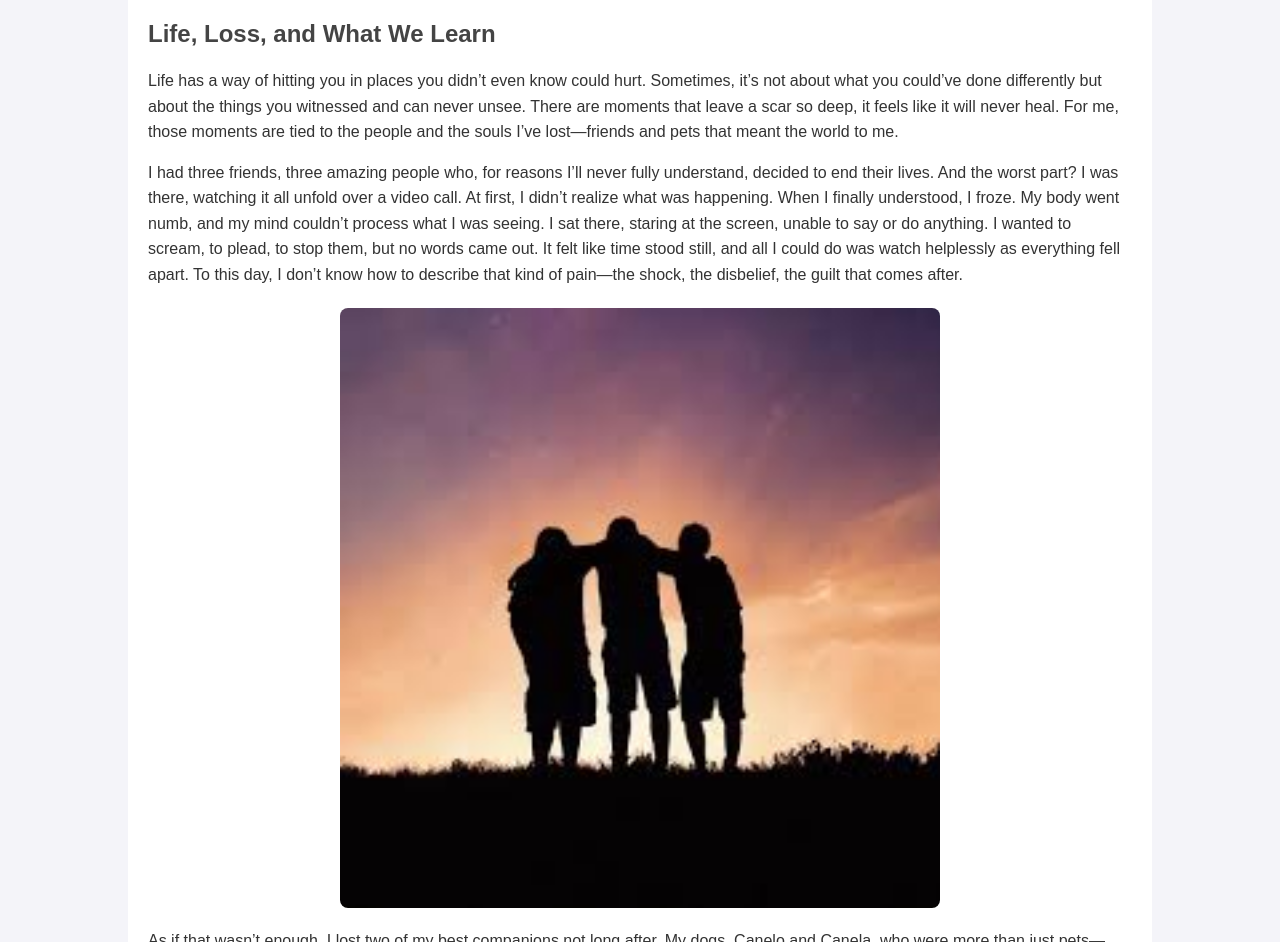
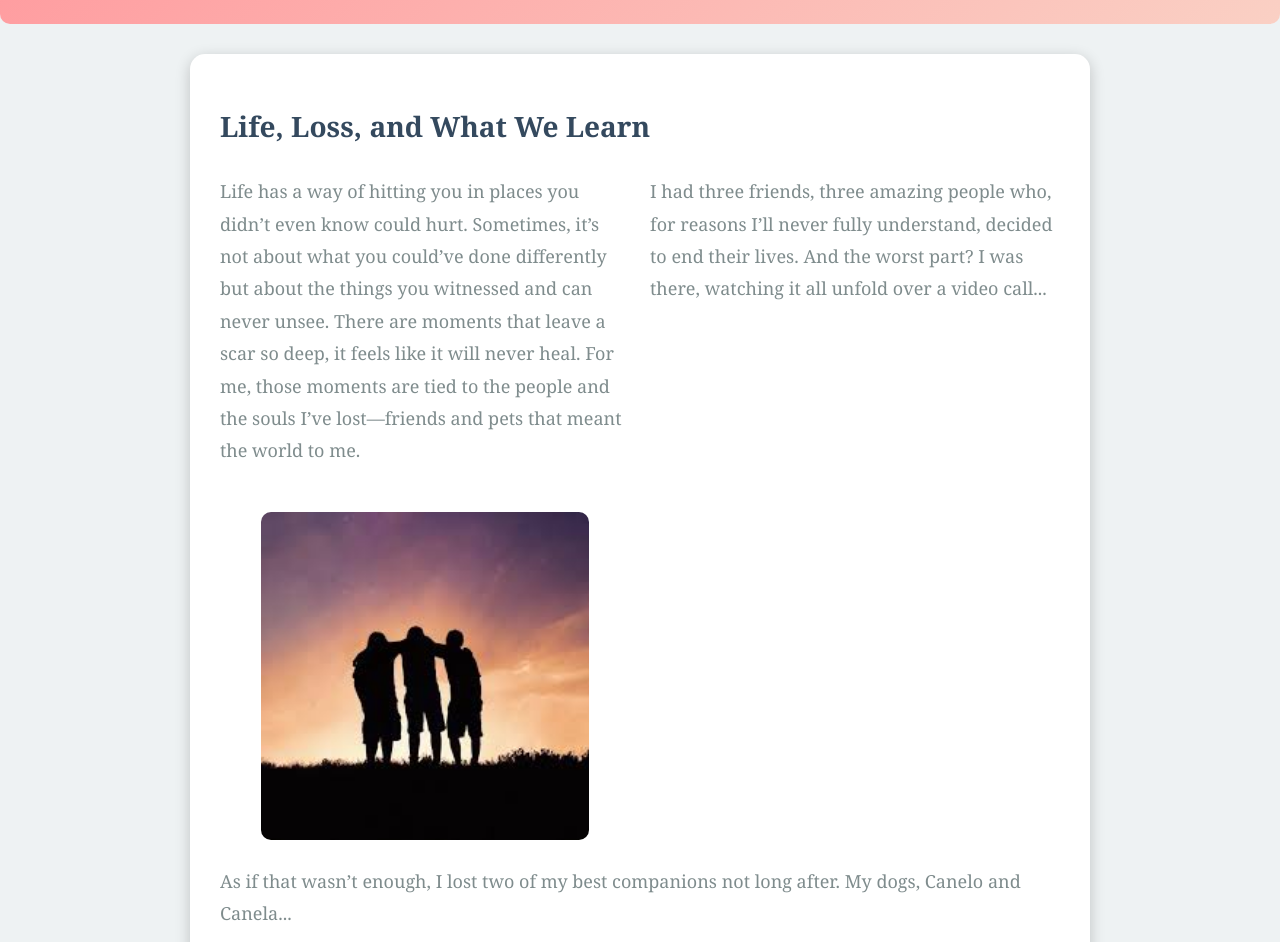
Before and after one commit to ZeroChikis/blog, a plain HTML site: page index.html in a window 1280 px wide. Shown: the part 97-1039 px from the top of the page. Drawn offline with Linux system fonts and the light colour scheme.

Commit message:
index.html

```diff
--- a/index.html
+++ b/index.html
@@ -6,65 +6,91 @@
     <title>Reflections on Loss</title>
     <style>
         body {
-            font-family: Arial, sans-serif;
-            background-color: #f4f4f9;
-            color: #333;
+            font-family: 'Georgia', serif;
+            background-color: #eef2f3;
+            color: #2c3e50;
             margin: 0;
             padding: 0;
         }
+
         .container {
-            width: 80%;
-            margin: auto;
-            overflow: hidden;
+            max-width: 900px;
+            margin: 30px auto;
+            padding: 0 20px;
         }
+
         header {
-            background: #333;
+            background: linear-gradient(135deg, #ff9a9e, #fad0c4);
             color: #fff;
-            padding: 10px 0;
             text-align: center;
+            padding: 40px 20px;
+            border-radius: 10px;
         }
+
         header h1 {
+            font-family: 'Verdana', sans-serif;
+            font-size: 36px;
             margin: 0;
+            text-shadow: 2px 2px 4px rgba(0, 0, 0, 0.3);
         }
+
         article {
-            background: white;
-            padding: 20px;
+            background: #fff;
+            padding: 30px;
             margin-top: 20px;
-            border-radius: 8px;
-            box-shadow: 0 0 10px rgba(0, 0, 0, 0.1);
+            border-radius: 15px;
+            box-shadow: 0 4px 15px rgba(0, 0, 0, 0.2);
         }
+
         h2 {
-            font-size: 24px;
-            color: #444;
+            font-size: 28px;
+            color: #34495e;
+            margin-bottom: 15px;
         }
+
         p {
-            font-size: 16px;
-            line-height: 1.6;
+            font-size: 18px;
+            line-height: 1.8;
+            color: #7f8c8d;
             margin: 15px 0;
         }
-        footer {
-            text-align: center;
-            padding: 10px 0;
-            background: #333;
-            color: #fff;
+
+        .highlight {
+            font-style: italic;
+            color: #c0392b;
             margin-top: 20px;
         }
-        .content {
-            margin-top: 20px;
+
+        footer {
+            background: #2c3e50;
+            color: #bdc3c7;
+            text-align: center;
+            padding: 20px 0;
+            margin-top: 30px;
+            border-radius: 10px;
         }
-        .highlight {
-            font-weight: bold;
-            color: #555;
-        }
-        /* Estilo para las imágenes */
+
         img {
             width: 100%;
-            max-width: 600px;
+            max-width: 100%;
+            border-radius: 10px;
             margin: 20px 0;
-            border-radius: 8px;
-            display: block;
-            margin-left: auto;
-            margin-right: auto;
+        }
+
+        .content {
+            display: grid;
+            gap: 20px;
+        }
+
+        @media screen and (min-width: 768px) {
+            .content {
+                grid-template-columns: 1fr 1fr;
+            }
+
+            img {
+                max-width: 80%;
+                margin: 10px auto;
+            }
         }
     </style>
 </head>
@@ -78,27 +104,25 @@
             <h2>Life, Loss, and What We Learn</h2>
             <div class="content">
                 <p>Life has a way of hitting you in places you didn’t even know could hurt. Sometimes, it’s not about what you could’ve done differently but about the things you witnessed and can never unsee. There are moments that leave a scar so deep, it feels like it will never heal. For me, those moments are tied to the people and the souls I’ve lost—friends and pets that meant the world to me.</p>
+                <p>I had three friends, three amazing people who, for reasons I’ll never fully understand, decided to end their lives. And the worst part? I was there, watching it all unfold over a video call...</p>
+                <img src="img/descarga.jpg" alt="Reflection Image 1">
+            </div>
 
-                <p>I had three friends, three amazing people who, for reasons I’ll never fully understand, decided to end their lives. And the worst part? I was there, watching it all unfold over a video call. At first, I didn’t realize what was happening. When I finally understood, I froze. My body went numb, and my mind couldn’t process what I was seeing. I sat there, staring at the screen, unable to say or do anything. I wanted to scream, to plead, to stop them, but no words came out. It felt like time stood still, and all I could do was watch helplessly as everything fell apart. To this day, I don’t know how to describe that kind of pain—the shock, the disbelief, the guilt that comes after.</p>
+            <p>As if that wasn’t enough, I lost two of my best companions not long after. My dogs, Canelo and Canela...</p>
+            <img src="img/canelo.jpeg" alt="Canelo">
+            <img src="img/canela.jpeg" alt="Canela">
 
-                <img src="img/descarga.jpg" alt="Image 1">
+            <p>The thing about grief is that it doesn’t follow a schedule. It hits you at random moments—in the middle of a song, in the way the sunlight falls on an empty chair, or in the silence that follows laughter. There’s no preparation for it, no way to fast-forward through the pain. But over time, you start to notice the small signs of healing. For me, it was realizing that I could look at photos of Canelo and Canela without breaking down, or remembering the good times with my friends instead of just the pain of losing them.</p>
 
-                <p>As if that wasn’t enough, I lost two of my best companions not long after. My dogs, Canelo and Canela, who were more than just pets—they were family. They were my comfort, my safe space when life became too much. Canelo was the protector, always by my side, as if he knew when I needed him most. Canela, on the other hand, had this playful energy that could brighten even the darkest days. Losing them felt like losing a part of myself.</p>
+            <p>One of the hardest lessons I’ve had to learn is that grief isn’t something you get over—it’s something you carry with you. And in carrying it, you find a new way to live. You start to see the beauty in small things: a kind word from a stranger, the way the wind rustles through the trees, or the warmth of a hug when you need it most. These moments don’t erase the pain, but they remind you that life still holds meaning, even in the face of loss.</p>
 
-                <img src="img/canelo.jpeg" alt="Canelo">
+            <img src="img/descarga (1).jpg" alt="Reflection Image 2">
 
-                <p>When Canela passed away, it was like the house lost its warmth. Her little routines, the way she’d wait by the door for me, or how she’d nudge me when I was sad, all of that was gone. And then, not long after, I had to say goodbye to Canelo. He held on for as long as he could, but his time came too. I remember sitting with him in his final moments, stroking his fur, whispering to him how much I loved him. It broke me in ways I didn’t think were possible.</p>
+            <p>Writing about my experiences has been one of the ways I’ve started to process my grief. There’s something about putting your thoughts into words that makes the weight of them just a little easier to bear. If you’re reading this and you’ve experienced loss, I hope you know that it’s okay to feel broken. It’s okay to cry, to scream, to feel like the world is falling apart. But I also hope you know that healing is possible. It’s not about forgetting—it’s about finding a way to remember without being consumed by the pain.</p>
 
-                <img src="img/canela.jpeg" alt="Canela">
+            <p>In the end, loss is a part of the human experience. It’s something we all go through, in one form or another. And while it’s easy to focus on the pain, I believe there’s also something to be gained from it. Loss teaches us to cherish the people and moments that matter, to let go of the trivial things, and to find strength in the love that remains. Because even when someone is gone, their impact on your life doesn’t disappear. It becomes a part of you, shaping the person you are and the way you move forward.</p>
 
-                <p>Now, I carry all of this with me—those moments I couldn’t change, the losses I couldn’t stop. Some nights, I lie awake wondering what I could’ve done differently. Could I have said something to my friends to make them stay? Could I have spent more time with Canelo and Canela, given them more of the love they gave me so effortlessly? These questions haunt me, but I know the answers won’t change what’s already happened.</p>
-
-                <img src="img/descarga (1).jpg" alt="Image 2">
-
-                <p>If there’s one thing I’ve learned through all this, it’s that time is never guaranteed. Tell the people you love how much they mean to you. Spend every possible moment with those who make life worth living, human or not. Because when they’re gone, all you’ll have left are the memories—and the hope that somehow, somewhere, they knew how much you cared.</p>
-
-                <p class="highlight">Have you ever felt this kind of loss? How do you move forward when the past keeps pulling you back?</p>
-            </div>
+            <p class="highlight">Have you ever felt this kind of loss? How do you move forward when the past keeps pulling you back? Share your story—you might be surprised at how much it helps.</p>
         </article>
 
         <footer>
```
